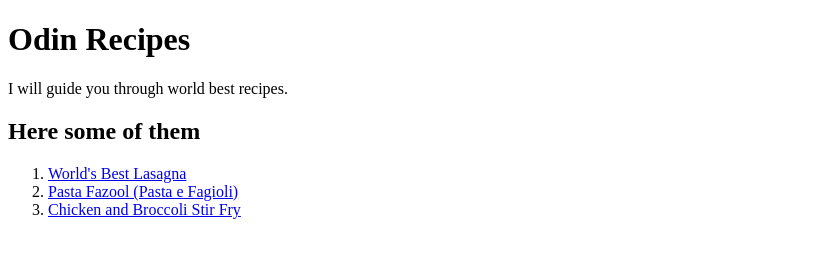
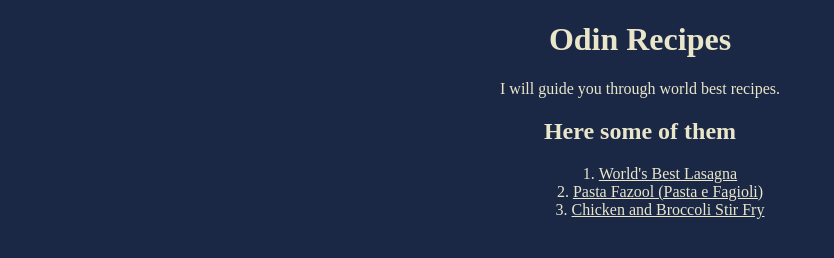
Before and after one commit to Natrickly/odin-recipes, a plain HTML site: page index.html in a window 1280 px wide. Shown: the whole page, without its empty margins (0-834 px from the left). Drawn offline with Linux system fonts and the light colour scheme.

Commit message:
OMG!! I hate CSS

```diff
--- a/index.html
+++ b/index.html
@@ -4,22 +4,19 @@
     <meta charset="UTF-8" />
     <meta name="viewport" content="width=device-width, initial-scale=1.0" />
     <title>Odin Recipes</title>
+    <link rel="stylesheet" href="style.css" />
   </head>
   <body>
-    <h1>Odin Recipes</h1>
-    <p>I will guide you through world best recipes.</p>
-    <h2>Here some of them</h2>
+    <h1 class="page-title">Odin Recipes</h1>
+    <p class="para">I will guide you through world best recipes.</p>
+    <h2 class="sec-para">Here some of them</h2>
     <ol>
       <li><a href="recipes/lasagna.html">World's Best Lasagna</a></li>
       <li>
-        <a href="recipes/Pasta Fazool (Pasta e Fagioli).html"
-          >Pasta Fazool (Pasta e Fagioli)</a
-        >
+        <a href="recipes/Pasta.html">Pasta Fazool (Pasta e Fagioli)</a>
       </li>
       <li>
-        <a href="recipes/Chicken and Broccoli Stir Fry.html"
-          >Chicken and Broccoli Stir Fry</a
-        >
+        <a href="recipes/Chicken.html">Chicken and Broccoli Stir Fry</a>
       </li>
     </ol>
   </body>
--- /dev/null
+++ b/style.css
@@ -0,0 +1,6 @@
+* {
+  background-color: #1b2845;
+  text-align: center;
+  color: #eae6ca;
+  list-style-position: inside;
+}
```
Also changed, not shown: recipes/Chicken.html (renamed from recipes/Chicken and Broccoli Stir Fry.html, +12 -1 lines), recipes/Pasta.html (renamed from recipes/Pasta Fazool (Pasta e Fagioli).html, +11 -2 lines), recipes/lasagna.html (+12 -1 lines).
